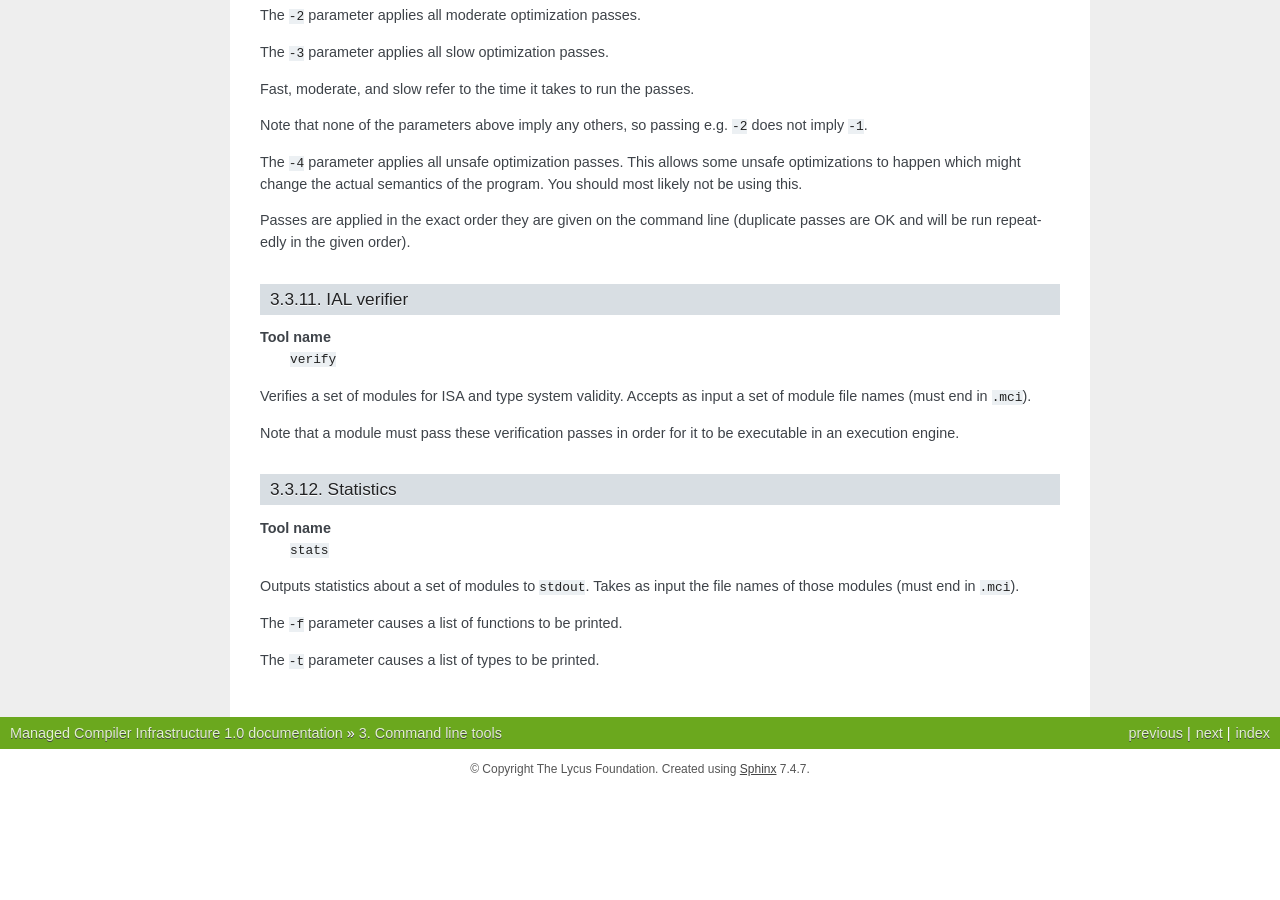
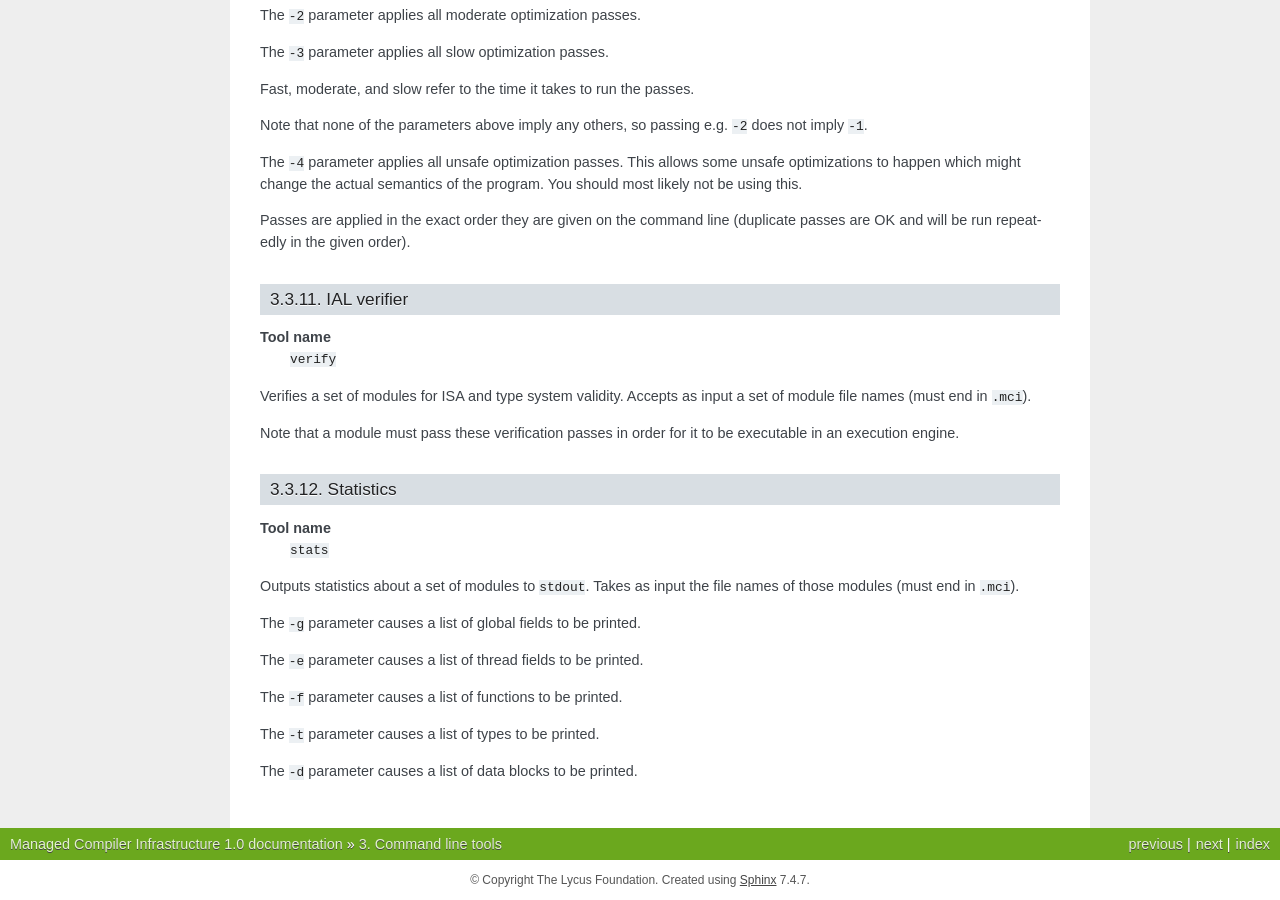
Before and after one commit to lycus/mci, a Sphinx documentation site: the page built from docs/command_line_tools.rst, in a window 1280 px wide and 900 px high, scrolled down 2968 px. Built offline with Sphinx 7.4.7, drawn with Linux system fonts in a browser that asks for light colours; before the commit the page ends 3757 px from its top, so only the background shows below that.

Commit message:
Update docs for stats tool.

```diff
--- a/docs/command_line_tools.rst
+++ b/docs/command_line_tools.rst
@@ -207,6 +207,12 @@ Statistics
 Outputs statistics about a set of modules to ``stdout``. Takes as input the
 file names of those modules (must end in ``.mci``).
 
+The ``-g`` parameter causes a list of global fields to be printed.
+
+The ``-e`` parameter causes a list of thread fields to be printed.
+
 The ``-f`` parameter causes a list of functions to be printed.
 
 The ``-t`` parameter causes a list of types to be printed.
+
+The ``-d`` parameter causes a list of data blocks to be printed.
```
